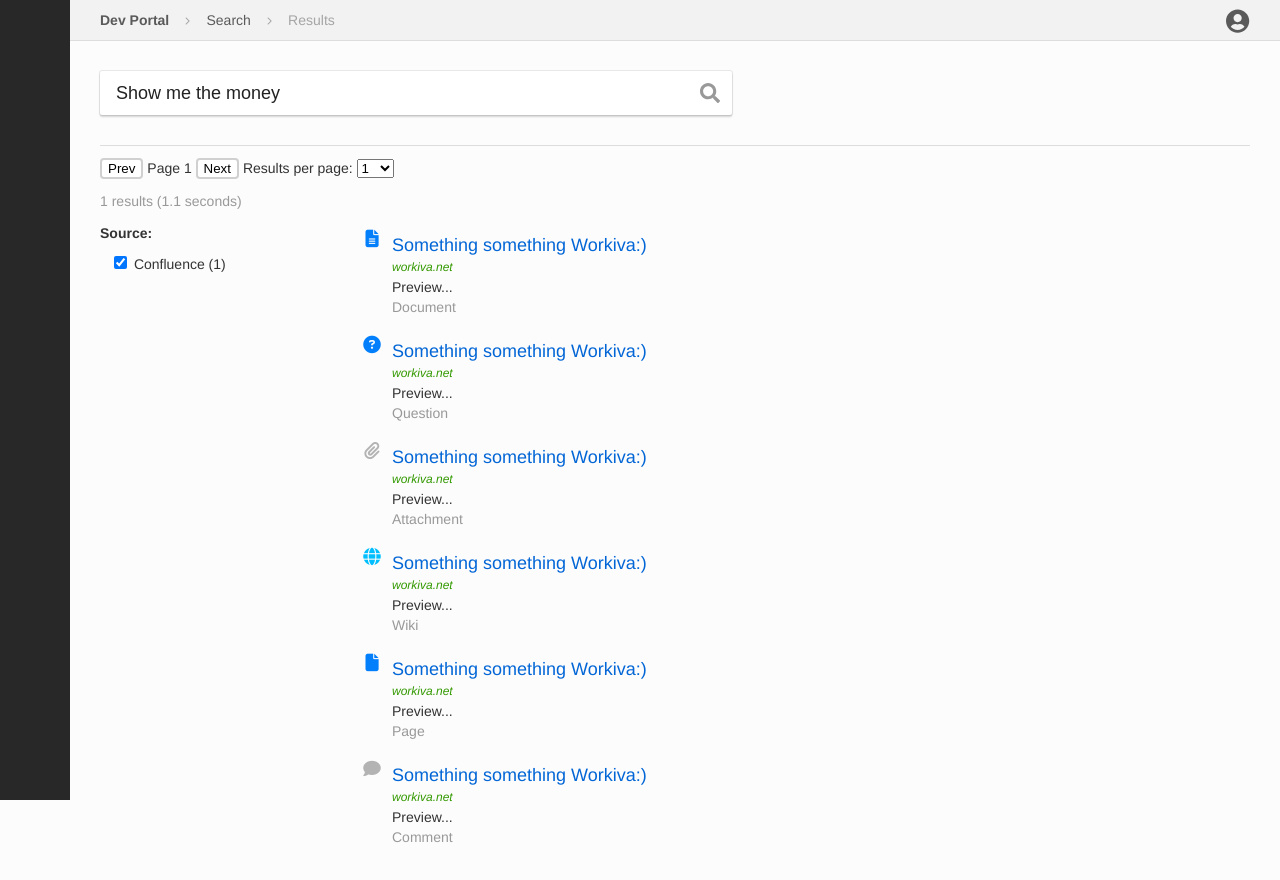
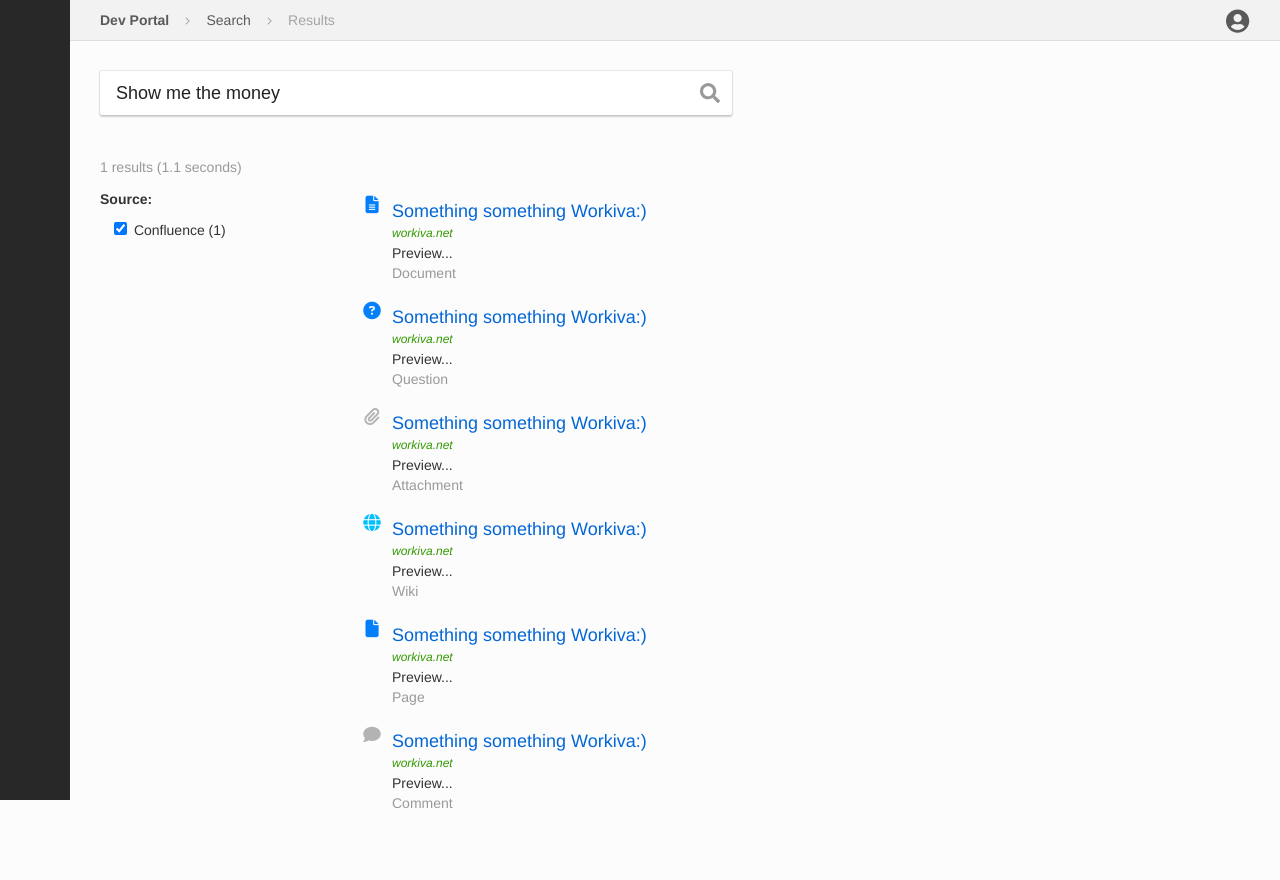
Before and after one commit to alexeyyermakov-wk/dev-portal-search-Icons, a plain HTML site: page FontAwesome/index.html in a window 1280 px wide. After the commit the page ends 855 px from the top, so only its background shows below. Drawn offline with Linux system fonts and the light colour scheme.

Commit message:
Removed progress from another ticket

```diff
--- a/FontAwesome/index.html
+++ b/FontAwesome/index.html
@@ -28,26 +28,6 @@
                 </button>
             </div>
             </form>
-
-            <div class="pag-bar">
-                <div>
-
-                    <button class="pag-button" id="prev-button">Prev</button>
-                    Page <span id="page-num">1</span>
-                    <button class="pag-button" id="next-button">Next</button>
-                    <form action="" style="display: inline;">
-                        <label for="search results">Results per page: </label>
-                        <select name="search results" id="results-num">
-                            <option value="1">1</option>
-                            <option value="5">5</option>
-                            <option value="10">10</option>
-                            <option value="25">25</option>
-                            <option value="50">50</option>
-                        </select>
-                    </form>
-                </span>
-            </div>
-
             <div class="results-status">
                 <span id="count">1</span> results (1.1 seconds)</div>
             <div class="results-grid">
```
Also changed, not shown: Ionicons/index.html (+0 -20 lines).
